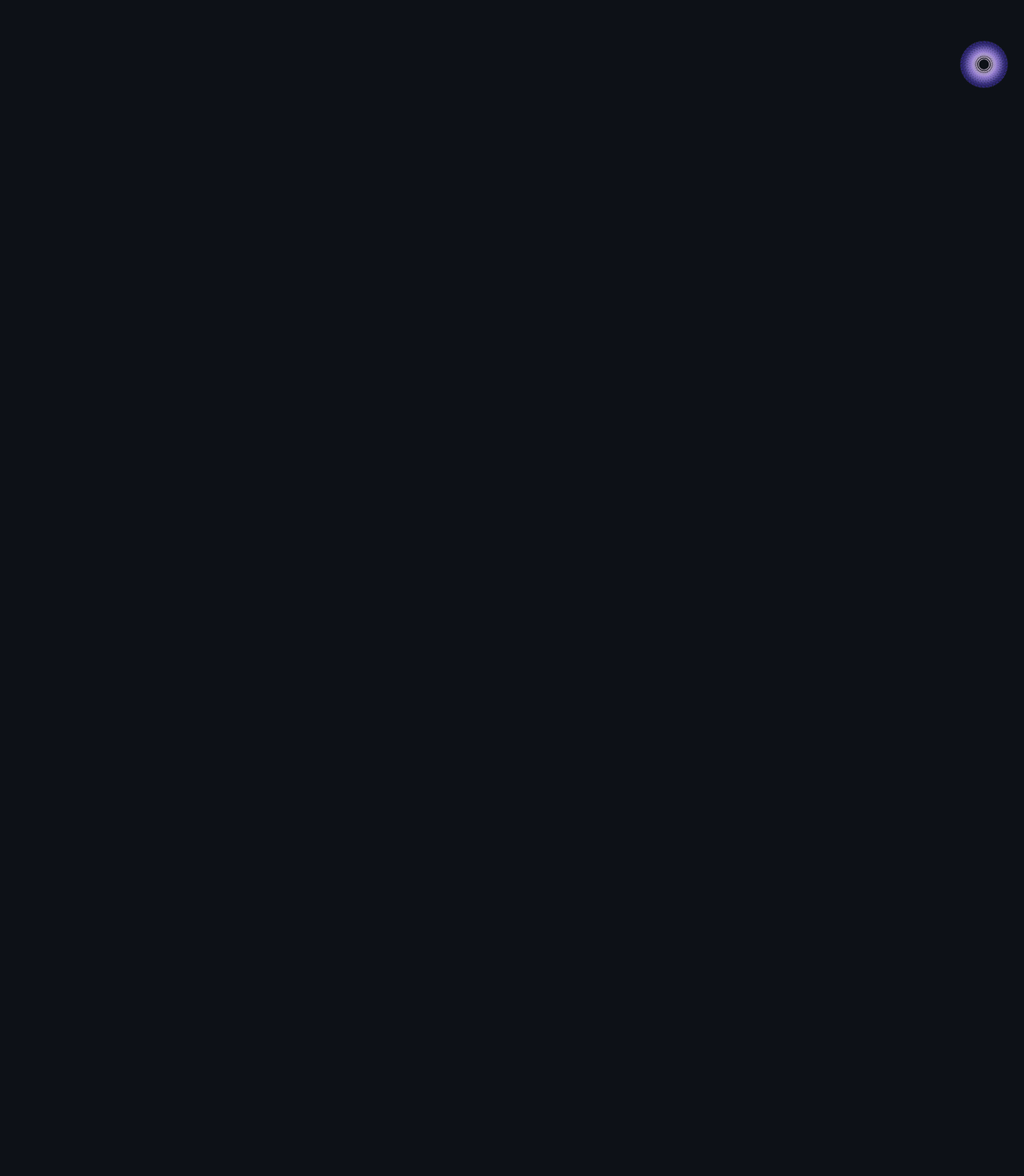
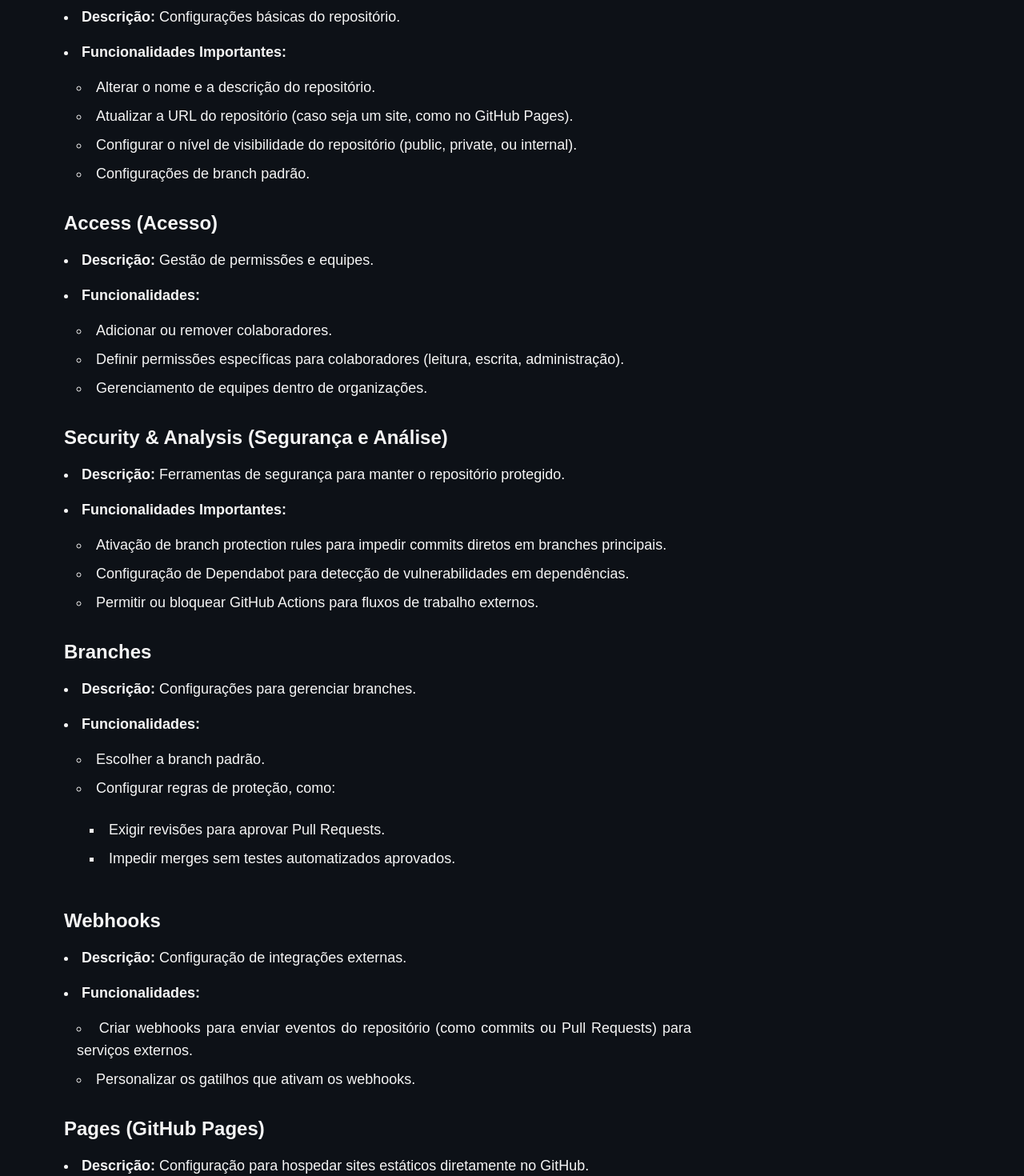
Before and after one commit to Plasma-Dev12/plasma-docs, a Next.js app: page /docs/github/principal-functions/settings in a window 1280 px wide. Shown: the part 1260-2730 px from the top of the page at 80% size. Before the commit the page ends 1390 px from the top, so only its background shows below. Built offline with nearby package versions, Linux system fonts and the light colour scheme; a web font is replaced by a local one.

Commit message:
📃 feat: settings page done

```diff
--- a/src/app/docs/github/principal-functions/settings/page.tsx
+++ b/src/app/docs/github/principal-functions/settings/page.tsx
@@ -7,12 +7,13 @@ import Image from "next/image";
 import List from "@/components/layout-elements/List";
 import ListItem from "@/components/layout-elements/ListItem";
 import settings from "@/assets/settings.png";
+import SubTopic from "@/components/layout-elements/SubTopic";
 
 export default function Page() {
   return (
     <>
+      <Title>Settings</Title>
       <Content>
-        <Title>Settings</Title>
         <Content>
           <Paragraph>
             A seção Settings no GitHub é onde administradores e colaboradores
@@ -46,151 +47,173 @@ export default function Page() {
             A página é organizada em diversas subseções, cada uma com um foco
             específico. Vamos detalhá-las:
           </Paragraph>
-          {/* <List type="disc">
-            <ListItem title="Página Inicial (Home)">
-              <List type="disc">
+
+          <List type="disc">
+            <SubTopic>General (Geral)</SubTopic>
+            <ListItem title="Descrição">
+              Configurações básicas do repositório.
+            </ListItem>
+            <ListItem title="Funcionalidades Importantes">
+              <List type="disc" compact>
                 <ListItem>
-
+                  Alterar o nome e a descrição do repositório.
                 </ListItem>
                 <ListItem>
-                  Geralmente usada como ponto de partida, com links para outras
-                  páginas e uma visão geral do repositório.
+                  Atualizar a URL do repositório (caso seja um site, como no
+                  GitHub Pages).
+                </ListItem>
+                <ListItem>
+                  Configurar o nível de visibilidade do repositório (public,
+                  private, ou internal).
+                </ListItem>
+                <ListItem>Configurações de branch padrão.</ListItem>
+              </List>
+            </ListItem>
+            <SubTopic>Access (Acesso)</SubTopic>
+            <ListItem title="Descrição">
+              Gestão de permissões e equipes.
+            </ListItem>
+            <ListItem title="Funcionalidades">
+              <List type="disc" compact>
+                <ListItem>Adicionar ou remover colaboradores.</ListItem>
+                <ListItem>
+                  Definir permissões específicas para colaboradores (leitura,
+                  escrita, administração).
+                </ListItem>
+                <ListItem>
+                  Gerenciamento de equipes dentro de organizações.
                 </ListItem>
               </List>
             </ListItem>
-            <ListItem title="Barra Lateral (Sidebar)">
-              <List type="disc">
-                <ListItem>Exibe uma lista de páginas organizadas.</ListItem>
+
+            <SubTopic>Security & Analysis (Segurança e Análise)</SubTopic>
+            <ListItem title="Descrição">
+              Ferramentas de segurança para manter o repositório protegido.
+            </ListItem>
+            <ListItem title="Funcionalidades Importantes">
+              <List type="disc" compact>
                 <ListItem>
-                  Pode ser personalizada para destacar links importantes e
-                  organizar o conteúdo de forma hierárquica.
+                  Ativação de branch protection rules para impedir commits
+                  diretos em branches principais.
+                </ListItem>
+                <ListItem>
+                  Configuração de Dependabot para detecção de vulnerabilidades
+                  em dependências.
+                </ListItem>
+                <ListItem>
+                  Permitir ou bloquear GitHub Actions para fluxos de trabalho
+                  externos.
                 </ListItem>
               </List>
             </ListItem>
-            <ListItem title="Barra de Navegação Superior">
-              <List type="disc">
-                <ListItem>Botões como:</ListItem>
-                <List type="disc">
-                  <ListItem title="Edit">
-                    Permite editar a página Wiki atual.
+
+            <SubTopic>Branches</SubTopic>
+            <ListItem title="Descrição">
+              Configurações para gerenciar branches.
+            </ListItem>
+            <ListItem title="Funcionalidades">
+              <List type="disc" compact>
+                <ListItem>Escolher a branch padrão.</ListItem>
+                <ListItem>Configurar regras de proteção, como:</ListItem>
+                <List type="disc" compact>
+                  <ListItem>
+                    Exigir revisões para aprovar Pull Requests.
                   </ListItem>
-                  <ListItem title="History">
-                    Exibe o histórico de edições para a página atual.
-                  </ListItem>
-                  <ListItem title="New Page">
-                    Criação de uma nova página.
+                  <ListItem>
+                    Impedir merges sem testes automatizados aprovados.
                   </ListItem>
                 </List>
               </List>
             </ListItem>
-          </List> */}
-        </TopicContent>
-        {/*<TopicContent>
-           <TopicTitle>Funcionalidades Principais</TopicTitle>
-          <List type="disc">
-            <ListItem title="Criação de Páginas">
-              <List type="disc">
+
+            <SubTopic>Webhooks</SubTopic>
+            <ListItem title="Descrição">
+              Configuração de integrações externas.
+            </ListItem>
+            <ListItem title="Funcionalidades">
+              <List type="disc" compact>
                 <ListItem>
-                  Qualquer usuário com permissão pode criar novas páginas.
+                  Criar webhooks para enviar eventos do repositório (como
+                  commits ou Pull Requests) para serviços externos.
                 </ListItem>
                 <ListItem>
-                  Páginas são editáveis diretamente pelo navegador usando um
-                  editor rico com suporte a{" "}
-                  <CodeHighlight>Markdown</CodeHighlight>.
+                  Personalizar os gatilhos que ativam os webhooks.
                 </ListItem>
               </List>
             </ListItem>
-            <ListItem title="Edição Colaborativa">
-              <List type="disc">
+
+            <SubTopic>Pages (GitHub Pages)</SubTopic>
+            <ListItem title="Descrição">
+              Configuração para hospedar sites estáticos diretamente no GitHub.
+            </ListItem>
+            <ListItem title="Funcionalidades">
+              <List type="disc" compact>
                 <ListItem>
-                  Todos os colaboradores do repositório podem sugerir edições.
+                  Escolher a branch e pasta fonte para o site.
+                </ListItem>
+                <ListItem>Configurar o domínio personalizado.</ListItem>
+                <ListItem>Monitorar o status de publicação do site.</ListItem>
+              </List>
+            </ListItem>
+
+            <SubTopic>Integrations & Services</SubTopic>
+            <ListItem title="Descrição">
+              Configuração de integrações com aplicativos ou serviços externos.
+            </ListItem>
+            <ListItem title="Funcionalidades">
+              <List type="disc" compact>
+                <ListItem>
+                  Permitir integrações com ferramentas como Slack, Jira, ou
+                  plataformas de CI/CD externas.
                 </ListItem>
                 <ListItem>
-                  Histórico detalhado de versões está disponível, permitindo
-                  reverter alterações, se necessário.
+                  Gerenciar acessos de aplicativos conectados.
                 </ListItem>
               </List>
             </ListItem>
-            <ListItem title="Links e Organização">
-              <List type="disc">
+
+            <SubTopic>Advanced Settings</SubTopic>
+            <ListItem title="Descrição">
+              Configurações avançadas do repositório.
+            </ListItem>
+            <ListItem title="Funcionalidades">
+              <List type="disc" compact>
                 <ListItem>
-                  Fácil de criar links entre páginas utilizando a sintaxe de
-                  <CodeHighlight>Markdown</CodeHighlight>.
+                  Transferir a propriedade do repositório para outro usuário ou
+                  organização.
                 </ListItem>
+                <ListItem>Arquivar ou deletar o repositório.</ListItem>
                 <ListItem>
-                  Suporte para incluir imagens, tabelas e código, tornando a
-                  Wiki rica em conteúdo.
-                </ListItem>
-              </List>
-            </ListItem>
-            <ListItem title="Histórico de Edições">
-              <List type="disc">
-                <ListItem>
-                  Cada página possui um registro completo de alterações,
-                  mostrando o autor, a data e o tipo de edição realizada.
-                </ListItem>
-              </List>
-            </ListItem>
-            <ListItem title="Clone do Repositório Wiki">
-              <List type="disc">
-                <ListItem>
-                  As Wikis são armazenadas em um repositório Git separado, que
-                  pode ser clonado para edição local.
-                </ListItem>
-                <ListItem title="Exemplo de comando">
-                  <br></br>
-                  <Spacer>
-                    <CodeHighlight>
-                      git clone https://github.com/usuario/repositorio.wiki.git
-                    </CodeHighlight>
-                  </Spacer>
+                  Ativar o modo "Git Large File Storage (LFS)" para gerenciar
+                  arquivos grandes.
                 </ListItem>
               </List>
             </ListItem>
           </List>
         </TopicContent>
         <TopicContent>
-          <TopicTitle>Exemplos de Uso</TopicTitle>
+          <TopicTitle>
+            Como Utilizar a Página Settings Eficientemente
+          </TopicTitle>
           <List type="disc">
-            <ListItem title="Guia de Contribuição">
-              Explicar como outros desenvolvedores podem contribuir para o
-              projeto.
+            <ListItem title="Personalização do Repositório">
+              Certifique-se de preencher a descrição, URL e definições de
+              visibilidade.
             </ListItem>
-            <ListItem title="Documentação Técnica">
-              Descrever a arquitetura do software, diagramas ou fluxos de
-              trabalho.
+            <ListItem title="Segurança">
+              Ative regras de proteção de branch para evitar alterações
+              acidentais.
             </ListItem>
-            <ListItem title="Manuais do Usuário">
-              Criar tutoriais e instruções para usuários finais do software.
+            <ListItem title="Colaboração">
+              Garanta que permissões sejam atribuídas corretamente a
+              colaboradores e equipes.
+            </ListItem>
+            <ListItem title="Automação">
+              Configure webhooks e GitHub Actions para fluxos de trabalho
+              otimizados.
             </ListItem>
           </List>
         </TopicContent>
-        <TopicContent>
-          <TopicTitle>Configuração Inicial</TopicTitle>
-          <List type="disc">
-            <ListItem title="Ativar a Wiki">
-              <List type="disc">
-                <ListItem>Clique na aba Wiki no repositório.</ListItem>
-                <ListItem>
-                  Caso ainda não esteja configurada, selecione a opção para
-                  criar a primeira página.
-                </ListItem>
-              </List>
-            </ListItem>
-            <ListItem title="Personalização">
-              <List type="disc">
-                <ListItem>
-                  Configure uma sidebar e página inicial para organizar o
-                  conteúdo.
-                </ListItem>
-                <ListItem>
-                  Utilize boas práticas de nomenclatura para facilitar a
-                  navegação.
-                </ListItem>
-              </List>
-            </ListItem>
-          </List>
-        </TopicContent>*/}
       </Content>
     </>
   );
```
Also changed, not shown: src/components/Sidebar.tsx (+8 -2 lines).
